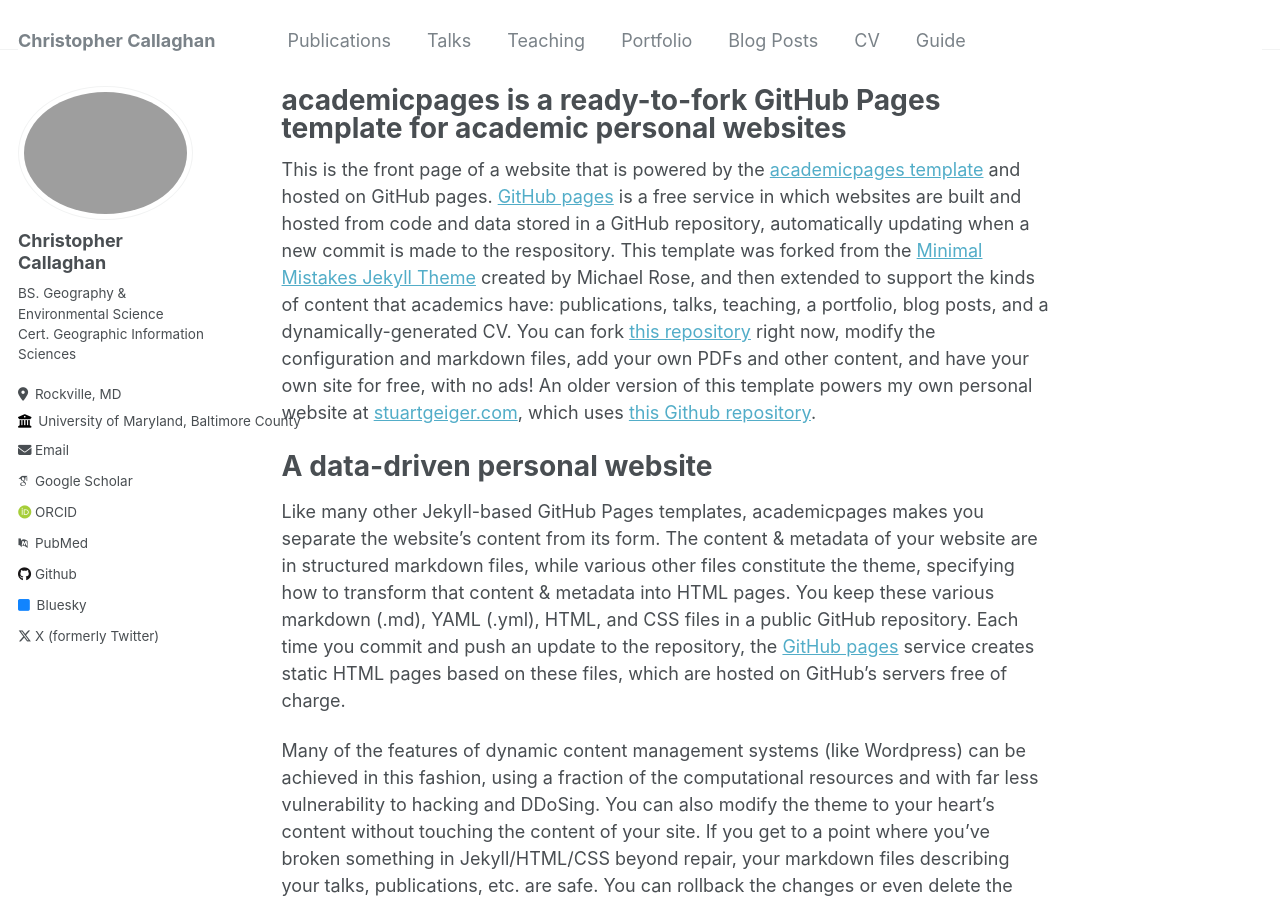
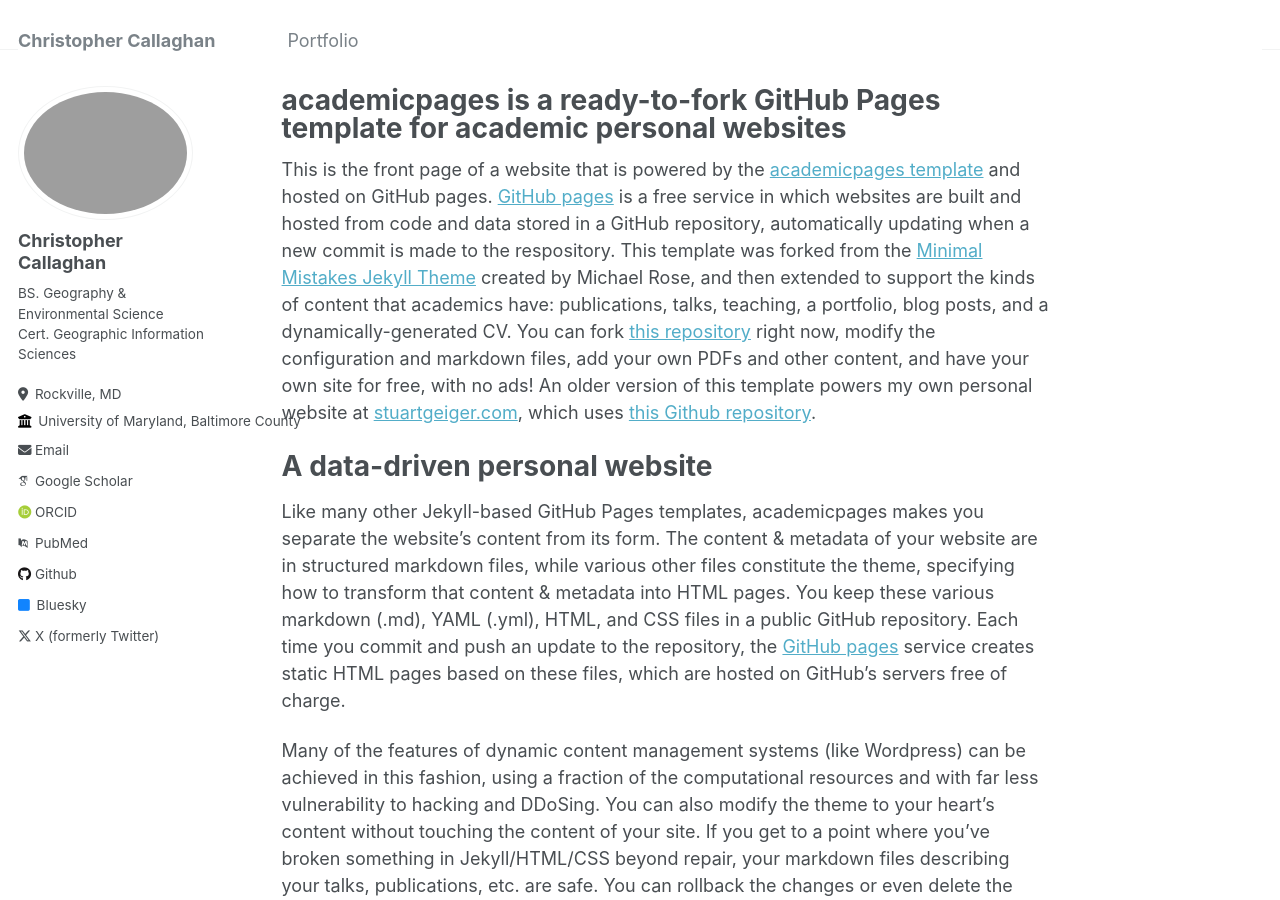
Before and after one commit to CallaghanC03/CallaghanC03.github.io, a Jekyll site: the page built from _pages/about.md, in a window 1280 px wide and 900 px high. Built offline with Jekyll 4.4.1, drawn with Linux system fonts in a browser that asks for light colours; some web fonts are replaced.

Commit message:
Update navigation.yml

```diff
--- a/_data/navigation.yml
+++ b/_data/navigation.yml
@@ -1,22 +1,5 @@
 # main links links
 main:
-  - title: "Publications"
-    url: /publications/
-
-  - title: "Talks"
-    url: /talks/
-
-  - title: "Teaching"
-    url: /teaching/
 
   - title: "Portfolio"
     url: /portfolio/
-
-  - title: "Blog Posts"
-    url: /year-archive/
-
-  - title: "CV"
-    url: /cv/
-
-  - title: "Guide"
-    url: /markdown/
```
